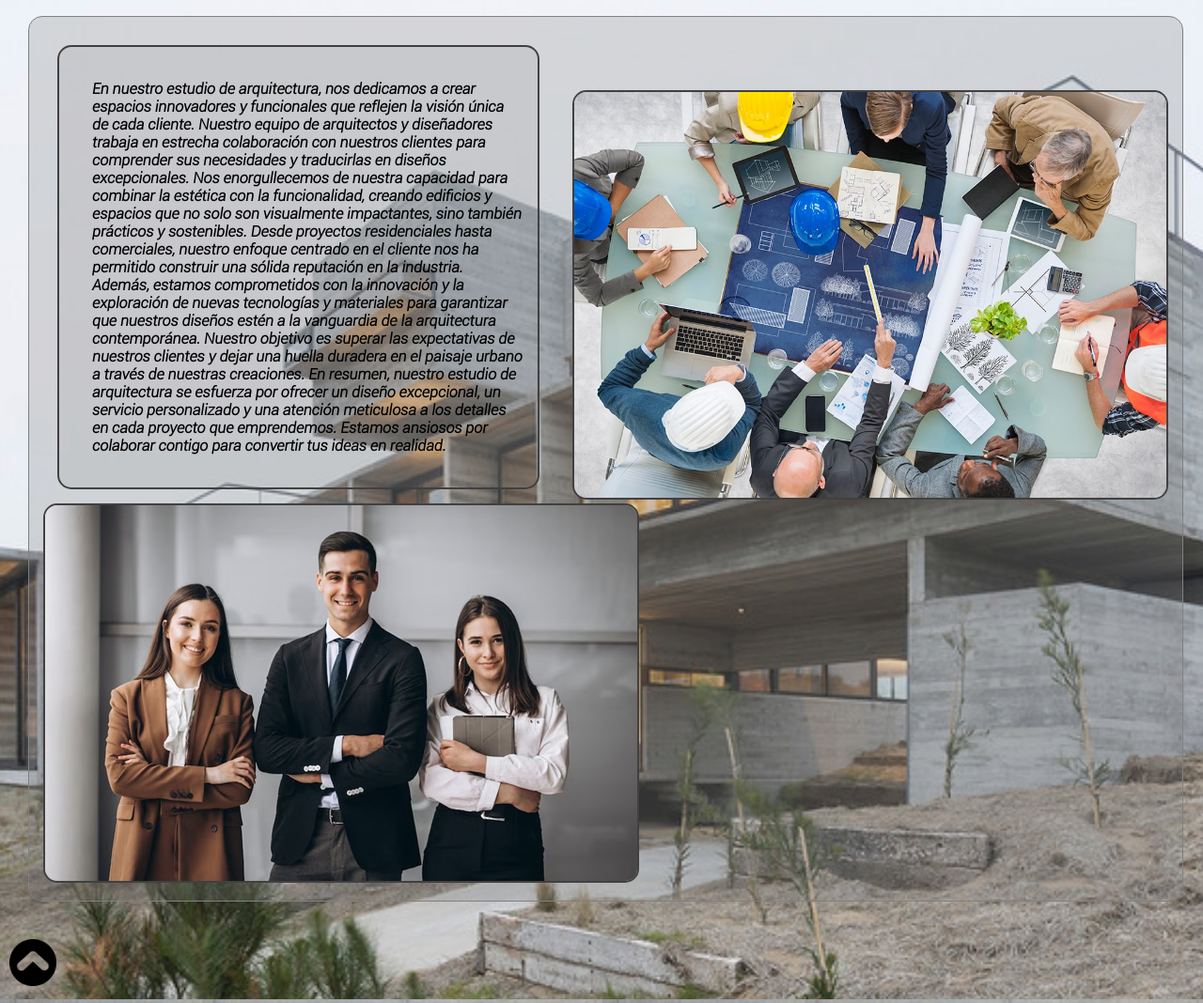
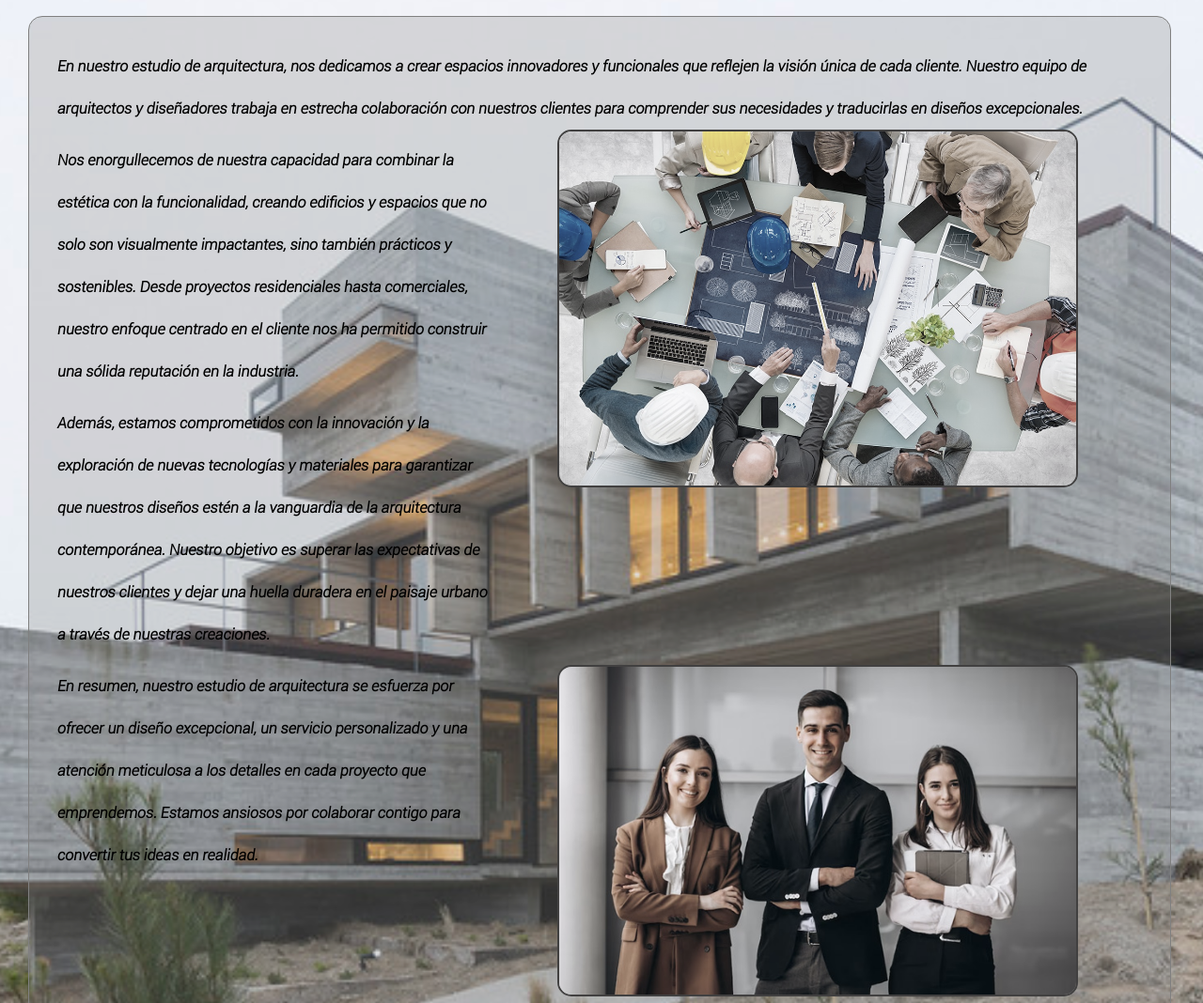
Before and after one commit to AlanBouzali/mi-repo-proyecto, a website: page pages/estudio.html in a window 1280 px wide. Shown: the part 140-1208 px from the top of the page at 94% size. Drawn offline with Linux system fonts and the light colour scheme.

Commit message:
pag estudio grid

```diff
--- a/pages/estudio.html
+++ b/pages/estudio.html
@@ -46,15 +46,18 @@
     <main>
         <h1 id="top">Estudio</h1>
         <section class="estudio">
-            <div class="text_equipo">
-                <h2> En nuestro estudio de arquitectura, nos dedicamos a crear espacios innovadores y funcionales que reflejen la visión única de cada cliente. Nuestro equipo de arquitectos y diseñadores trabaja en estrecha colaboración con nuestros clientes para comprender sus necesidades y traducirlas en diseños excepcionales.
-
-                    Nos enorgullecemos de nuestra capacidad para combinar la estética con la funcionalidad, creando edificios y espacios que no solo son visualmente impactantes, sino también prácticos y sostenibles. Desde proyectos residenciales hasta comerciales, nuestro enfoque centrado en el cliente nos ha permitido construir una sólida reputación en la industria.
-
-                    Además, estamos comprometidos con la innovación y la exploración de nuevas tecnologías y materiales para garantizar que nuestros diseños estén a la vanguardia de la arquitectura contemporánea. Nuestro objetivo es superar las expectativas de nuestros clientes y dejar una huella duradera en el paisaje urbano a través de nuestras creaciones.
-
-                    En resumen, nuestro estudio de arquitectura se esfuerza por ofrecer un diseño excepcional, un servicio personalizado y una atención meticulosa a los detalles en cada proyecto que emprendemos. Estamos ansiosos por colaborar contigo para convertir tus ideas en realidad.</h2>
-            </div>
+            <h3 class="prrfo1">
+                En nuestro estudio de arquitectura, nos dedicamos a crear espacios innovadores y funcionales que reflejen la visión única de cada cliente. Nuestro equipo de arquitectos y diseñadores trabaja en estrecha colaboración con nuestros clientes para comprender sus necesidades y traducirlas en diseños excepcionales.
+            </h3>
+            <h3 class="prrfo2">
+                Nos enorgullecemos de nuestra capacidad para combinar la estética con la funcionalidad, creando edificios y espacios que no solo son visualmente impactantes, sino también prácticos y sostenibles. Desde proyectos residenciales hasta comerciales, nuestro enfoque centrado en el cliente nos ha permitido construir una sólida reputación en la industria.
+            </h3>
+            <h3 class="prrfo3">
+                Además, estamos comprometidos con la innovación y la exploración de nuevas tecnologías y materiales para garantizar que nuestros diseños estén a la vanguardia de la arquitectura contemporánea. Nuestro objetivo es superar las expectativas de nuestros clientes y dejar una huella duradera en el paisaje urbano a través de nuestras creaciones.
+            </h3>
+            <h2 class="prrfo4">
+                En resumen, nuestro estudio de arquitectura se esfuerza por ofrecer un diseño excepcional, un servicio personalizado y una atención meticulosa a los detalles en cada proyecto que emprendemos. Estamos ansiosos por colaborar contigo para convertir tus ideas en realidad.
+            </h2>
             <div class="img_estudio">
                 <img src="../assets/img/mesa de arquitectos.jpg" alt="Mesa de trabajo" title="Mesa de trabajo">
             </div>
--- a/scss/partials/_queries.scss
+++ b/scss/partials/_queries.scss
@@ -3,6 +3,12 @@
 @media only screen and (max-width: 1130px){
     .proyectos_img{
         justify-content: center;
+    }
+    .img_estudio{
+        grid-row: 2/4;
+    }
+    .fundadores{
+        grid-row: 4/6;
     }
 }
 @media only screen and (max-width: 870px){
@@ -12,24 +18,15 @@
             text-align: left;
         }
     }
-    .img_estudio{
-        order: 10;
-        width: 50%;
-        overflow: hidden;
-        box-sizing: content-box;
-        align-self: flex-start;
+/*     .img_estudio{
+
         img{
-            width: 500px;
-            transform: translate(-40px);
-            margin-right: 30px;
+
         }
     }
     .fundadores{
-        align-self: flex-start;
-        width: 45%;
-        margin-top: 15px;
-        margin-right: 15px;
-    }
+
+    } */
 }
 @media only screen and (max-width: 768px){
     .navegacion{
@@ -72,29 +69,19 @@
             }
         }
     }
-    .img_estudio{
+/*     .img_estudio{
         .text_equipo{
             width: 100%;
         }
         .img_estudio{
-            order: 10;
-            width: 50%;
-            overflow: hidden;
-            box-sizing: content-box;
-            align-self: flex-start;
+
             img{
-                width: 500px;
-                transform: translate(-40px);
-                margin-right: 30px;
-            }
+
         }
         .fundadores{
-            align-self: flex-start;
-            width: 100%;
-            margin-top: 15px;
-            margin-right: 15px;
+
         }
-    }
+    } */
     .footer{
         .contacto_redes{
             width: 50%;
--- a/scss/style.scss
+++ b/scss/style.scss
@@ -30,10 +30,9 @@ h1{
     color: blue;
     margin: 15px 15px 0px 15px;
 }
-h2{
+h2 , h3{
     font-family: "Roboto";
     font-size: 16px;
-
 }
 h4{
     background-color: grey;
@@ -137,57 +136,88 @@ header{
     margin: 20px;
     border-radius: 5px;
     button:hover{
-        background-color: grey;
+        background-color: rgba(128, 128, 128, 0.589);
     }
 }
 .presentacion p{
     margin: 15px;
-    height: 70px;
+    height: auto;
 }
                                             /* fin index */
                                             /* estudio */
 .estudio{
     background-color: rgba(128, 128, 128, 0.26);
-    width: 96%;
-    height: 96%;
+    width: 95%;
     border: 1px solid grey;
     margin: 30px;
     border-radius: 15px;
-    padding: 15px;
-    display: flex;
-    flex-direction: row;
+    padding: 30px;
+    display: grid;
+    grid-template-columns: 40% 60%;
+    grid-template-rows: 100px , repeat( 4 , 150px);
+    column-gap: 20px;
+    row-gap: 10px;
+    justify-items: stretch;
+/*     flex-direction: row;
     flex-wrap: wrap;
     justify-content: space-between;
-    align-content: flex-start;
-    .text_equipo{
-        width: 40%;
+    align-content: flex-start; */
+    .prrfo1{
+        width: 100%;
         height: auto;
-        margin: 15px;
-        padding: 15px;
-        border: 2px solid rgb(65, 64, 64);
-        box-sizing: content-box;
-        background-color: rgba(128, 128, 128, 0.144);
-        border-radius: 15px;
-        h2{
+        line-height: 45px;
+        grid-row: 1/2;
+        grid-column: 1/3;
+    }
+    .prrfo2{
         width: 100%;
-            margin: 10px;
-            padding: 10px;
-            text-align: start;
+        height: auto;
+        line-height: 45px;
+        grid-row: 2/3;
+        grid-column: 1/2;
     }
+    .prrfo3{
+        width: 100%;
+        height: auto;
+        line-height: 45px;
+        grid-row: 3/4;
+        grid-column: 1/2;
+    }
+    .prrfo4{
+        width: 100%;
+        height: auto;
+        line-height: 45px;
+        grid-row: 4/6;
+        grid-column: 1/2;
     }
     .img_estudio{
-        width: 53%;
-        align-self: flex-end;
+        width: 100%;
+        height: auto;
+        padding-top: 90px;
+        grid-row: 1/4;
+        grid-column: 2/3;
+        filter: grayscale(60%);
+        justify-items: center;
+        align-items: center;
         img{
-            width: 100%;
+            width: 80%;
+            margin-left: 50px;
             border: 2px solid rgb(65, 64, 64);
             border-radius: 15px;
         }
     }
-    .fundadores img{
+    .fundadores{
         width: 100%;
+        grid-row: 4/6;
+        grid-column: 2/3;
+        img{
+            width: 80%;
+            height: auto;
+            margin-left: 50px;
+            filter: grayscale(40%);
             border: 2px solid rgb(65, 64, 64);
             border-radius: 15px;
+        }
     }
 }
                                         /* fin estudio */
```
Also changed, not shown: css/style.css, scss/partials/_condicionals.scss (added), 1 other file. Lines whose indentation alone changed are shown as unchanged.
